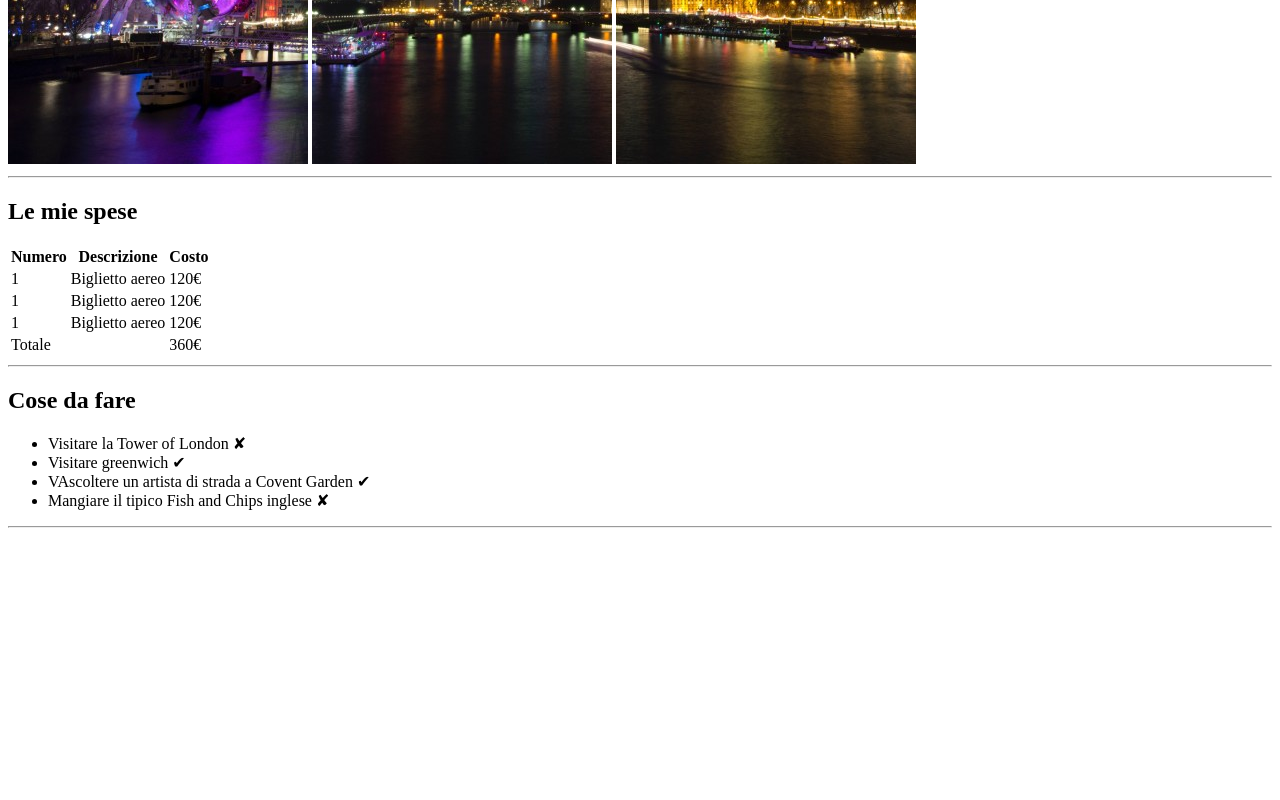
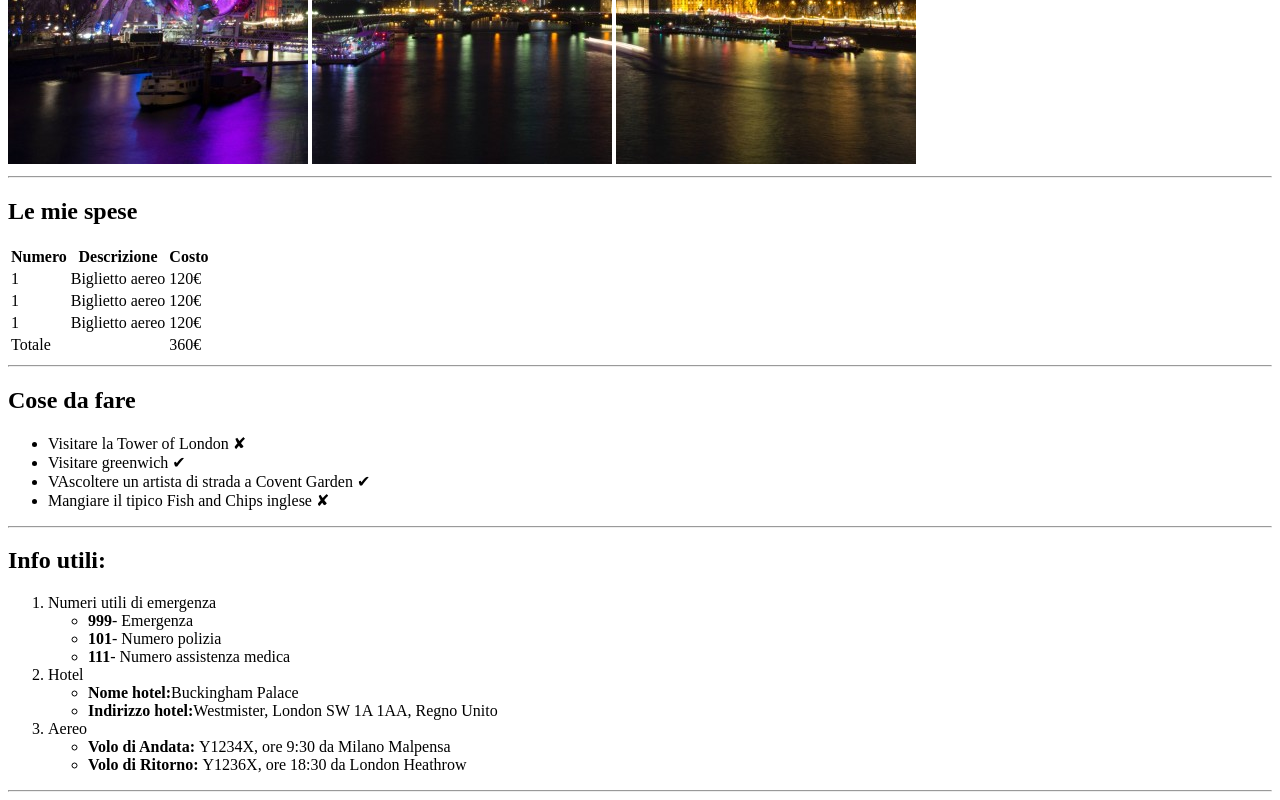
Before and after one commit to micheleTummolo/html-london-trip, a plain HTML site: page index.html in a window 1280 px wide. Shown: the part 516-1316 px from the top of the page. Before the commit the page ends 1052 px from the top, so only its background shows below. Drawn offline with Linux system fonts and the light colour scheme.

Commit message:
add_lista_info_utili

```diff
--- a/index.html
+++ b/index.html
@@ -17,16 +17,18 @@
         </div>
     </header>
     <hr>
-    <body>
+    <main>
         <!--sezione spese-->
         <section>
             <h2>Le mie spese</h2>
             <!--tabella spese-->
             <table>
                 <thead>
-                    <th>Numero</th>
-                    <th>Descrizione</th>
-                    <th>Costo</th>
+                    <tr>
+                        <th>Numero</th>
+                        <th>Descrizione</th>
+                        <th>Costo</th>
+                    </tr>
                 </thead>
 
                 <tbody>
@@ -69,6 +71,36 @@
             </ul>
         </section>
         <hr>
-    </body>
+        <!--sezione onfo utili-->
+        <section>
+            <h2>Info utili:</h2>
+            <!--lista info utili-->
+            <ol>
+                <li>
+                    Numeri utili di emergenza
+                    <ul>
+                        <li><strong>999</strong>- Emergenza</li>
+                        <li><strong>101</strong>- Numero polizia</li>
+                        <li><strong>111</strong>- Numero assistenza medica</li>
+                    </ul>
+                </li>
+                <li>
+                    Hotel
+                    <ul>
+                        <li><strong>Nome hotel:</strong>Buckingham Palace</li>
+                        <li><strong>Indirizzo hotel:</strong>Westmister, London SW 1A 1AA, Regno Unito</li>
+                    </ul>
+                </li>
+                <li>
+                    Aereo
+                    <ul>
+                        <li><strong>Volo di Andata: </strong>Y1234X, ore 9:30 da Milano Malpensa</li>
+                        <li><strong>Volo di Ritorno: </strong>Y1236X, ore 18:30 da London Heathrow</li>
+                    </ul>
+                </li>
+            </ol>
+        </section>
+        <hr>
+    </main>
 </body>
 </html>
```
